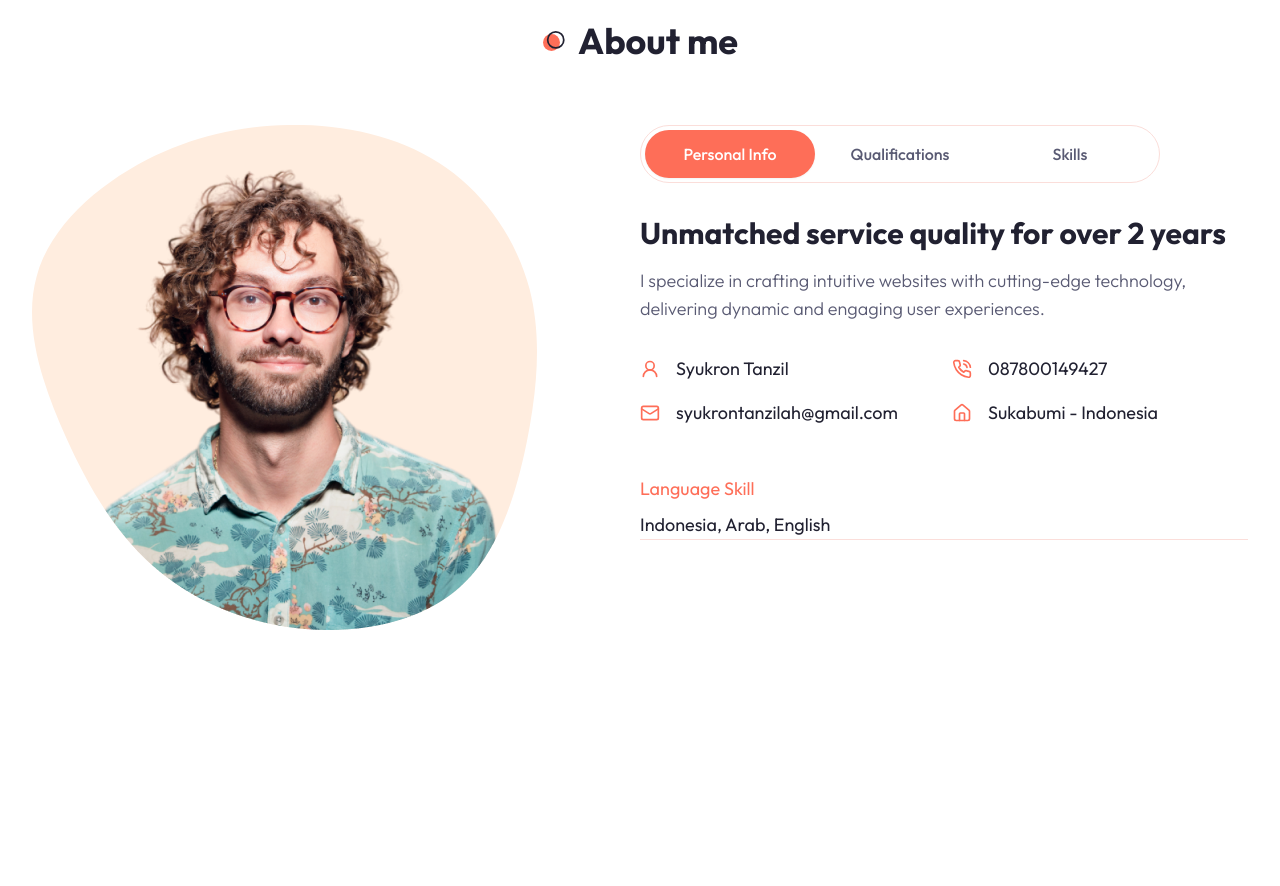
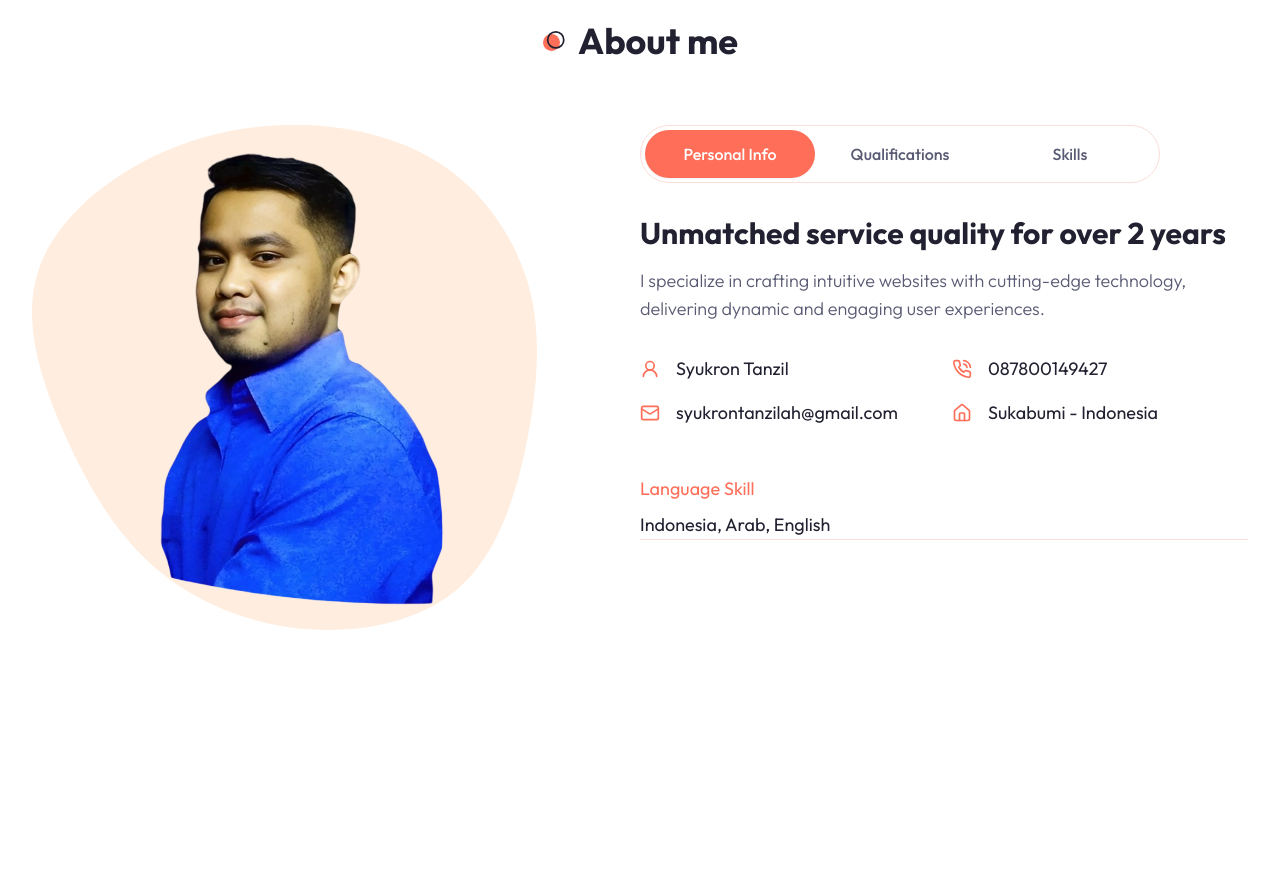
Before and after one commit to syukrontanzilah/test1234, a Next.js app: page / in a window 1280 px wide. Shown: the part 880-1766 px from the top of the page. Built offline with nearby package versions, Linux system fonts and the light colour scheme.

Commit message:
update icon

```diff
--- a/components/About.jsx
+++ b/components/About.jsx
@@ -1,4 +1,4 @@
-import DevImg from "./DevImg";
+import DevImg, { DevImgAbout } from "./DevImg";
 import Image from "next/image";
 import {
     Tabs,
@@ -15,6 +15,7 @@ import {
     Calendar,
     Briefcase
 } from 'lucide-react'
+import Tools from "./Tools";
 
 const infoData = [
     {icon: <User2 size={20}/>, text: 'Syukron Tanzil'},
@@ -85,7 +86,7 @@ const skillData = [
             {name: 'Javascript & Typescript'},
             {name: 'Notion, Clickup, Jira'},
             {name: 'Github & GitLab'},
-            {name: 'Highchart'},
+            {name: 'Typing Skill'},
 
         ]
     },
@@ -116,8 +117,13 @@ const About = () => {
             <div className="flex flex-col xl:flex-row">
                 {/* image */}
                 <div className="hidden xl:flex flex-1 relative">
-                    <DevImg containerStyles='bg-about_shape_light dark:bg-about_shape_dark w-[505px] h-[505px] bg-no-repeat relative' imgSrc={'/about/developer.png'}/>
+                    <DevImgAbout containerStyles='bg-about_shape_light dark:bg-about_shape_dark w-[505px] h-[505px] bg-no-repeat relative flex items-center justify-center'
+                    imgSrc={'/hero/profile4.png'}
+                    height={455}
+                    width={393}
+                    />
                 </div>
+
                 {/* tabs */}
                 <div className="flex-1">
                     <Tabs defaultValue="personal">
@@ -226,7 +232,7 @@ const About = () => {
                             {/* skills and tools*/}
                             <TabsContent value='skills'>
                                <div className="xl:text-left">
-                                <h3 className="h3 mb-8">Tools I use everyday</h3>
+                                <h3 className="h3 mb-8">Skills I have</h3>
                                 {/* skills */}
                                 <div className="mb-16">
                                     <h4 className="text-xl font-semibold mb-2">Skills</h4>
@@ -245,10 +251,10 @@ const About = () => {
                                 </div>
                                 {/* tools */}
                                 <div>
-                                    <h4 className="text-xl font-semibold mb-2 xl:text-left">Tools</h4>
+                                    <h4 className="text-xl font-semibold mb-2 xl:text-left">Tools & Framework</h4>
                                     <div className="border-b border-border mb-4"></div>
                                     {/* tools list */}
-                                    <div className="flex gap-x-8 justify-center xl:justify-start">
+                                    {/* <div className="flex gap-x-8 justify-center xl:justify-start">
                                     {getData(skillData, 'tools').data.map((item, i)=> {
                                             const {imgPath} = item
                                             return(
@@ -263,7 +269,15 @@ const About = () => {
                                                 </div>
                                             )
                                         })}
+                                    </div> */}
+                                    {/* tools */}
+                                    <div className="">
+                                         <Tools
+                                        containerStyles='flex gap-x-6 mx-auto xl:mx-0 flex-wrap'
+                                        iconStyles = 'text-foreground text-[35px] mb-2 '
+                                        />
                                     </div>
+
                                 </div>
                                </div>
                             </TabsContent>
--- a/components/DevImg.jsx
+++ b/components/DevImg.jsx
@@ -1,16 +1,34 @@
 import React from 'react'
 import Image from 'next/image'
 
-const DevImg = ({containerStyles, imgSrc }) => {
+const DevImg = ({containerStyles, imgSrc, height, width }) => {
   return (
     <div className={`${containerStyles}`}>
       <Image
       src={imgSrc}
-      fill priority
+      fill
+      priority
       alt='img-dev'
+      // height={height}
+      // width={width}
       />
     </div>
   )
 }
 
 export default DevImg
+
+export const DevImgAbout = ({containerStyles, imgSrc, height, width }) => {
+  return (
+    <div className={`${containerStyles}`}>
+      <Image
+      src={imgSrc}
+      // fill
+      priority
+      alt='img-dev'
+      height={height}
+      width={width}
+      />
+    </div>
+  )
+}
--- /dev/null
+++ b/components/Tools.jsx
@@ -0,0 +1,63 @@
+'use client'
+import React from 'react';
+import {
+  RiYoutubeFill,
+  RiLinkedinFill,
+  RiFacebookFill,
+  RiInstagramFill,
+  RiReactjsFill,
+  RiReactjsLine,
+  RiNotionFill,
+  RiTailwindCssFill,
+  RiJavascriptFill,
+  RiGithubFill,
+  RiBootstrapFill,
+  RiNextjsFill
+} from 'react-icons/ri';
+import { SiVisualstudio, SiClickup, SiMui,SiStyledcomponents, SiFigma, SiAxios } from "react-icons/si";
+import { DiVisualstudio } from "react-icons/di";
+import { BiLogoTypescript } from "react-icons/bi";
+import { FaSass } from "react-icons/fa6";
+
+
+
+const icons = [
+    {name: 'yutube', icon: <DiVisualstudio />},
+
+    // {name: 'yutube', icon: <RiJavascriptFill/>},
+    // {name: 'yutube', icon: <BiLogoTypescript />},
+
+    {name: 'yutube', icon: <RiReactjsFill/>},
+    {name: 'yutube', icon: <RiReactjsLine/>},
+    {name: 'yutube', icon: <RiNextjsFill />},
+    {name: 'yutube', icon: <RiBootstrapFill/>},
+    {name: 'yutube', icon: <SiMui />},
+    {name: 'yutube', icon: <RiTailwindCssFill/>},
+    {name: 'yutube', icon: <FaSass />},
+    {name: 'yutube', icon: <SiStyledcomponents />},
+    {name: 'yutube', icon: <RiNotionFill/>},
+    {name: 'yutube', icon: <SiClickup />},
+    {name: 'yutube', icon: <SiFigma />},
+    {name: 'yutube', icon: <SiAxios />},
+    {name: 'yutube', icon: <RiGithubFill/>},
+
+
+
+
+]
+
+const Tools = ({containerStyles, iconStyles}) => {
+    return (
+      <div className={`${containerStyles}`}>
+        {icons.map((data,index)=>{
+          return(
+            <div key={index} className={`${iconStyles}`}>
+              {data.icon}
+            </div>
+          )
+        })}
+        </div>
+    )
+  }
+
+export default Tools
```
